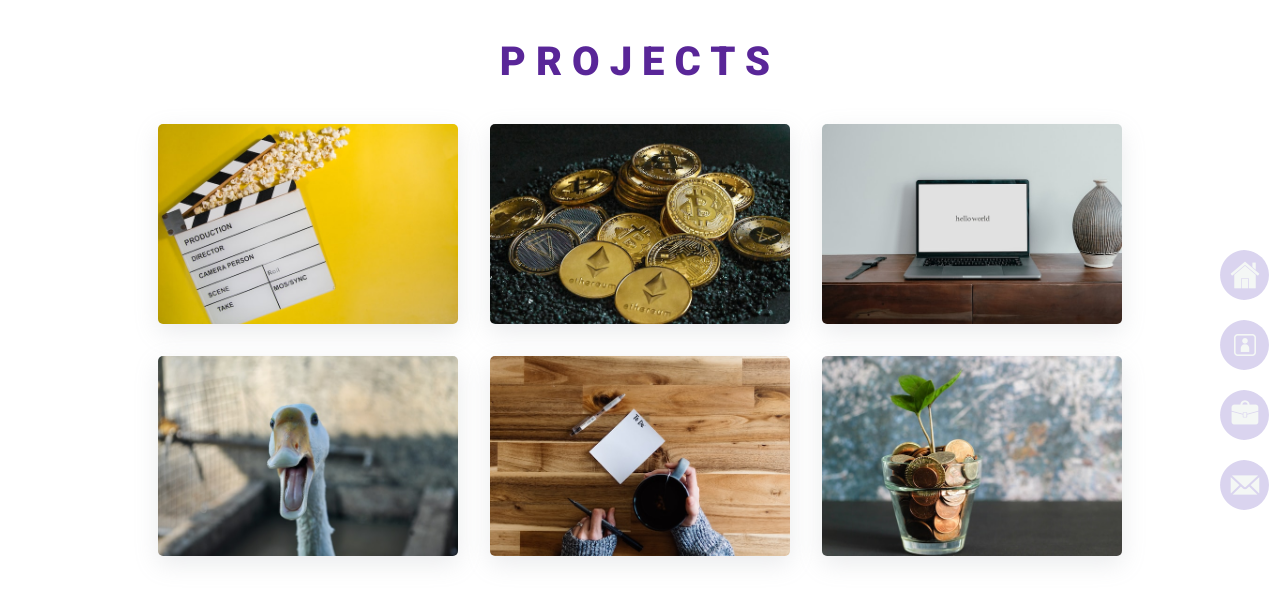
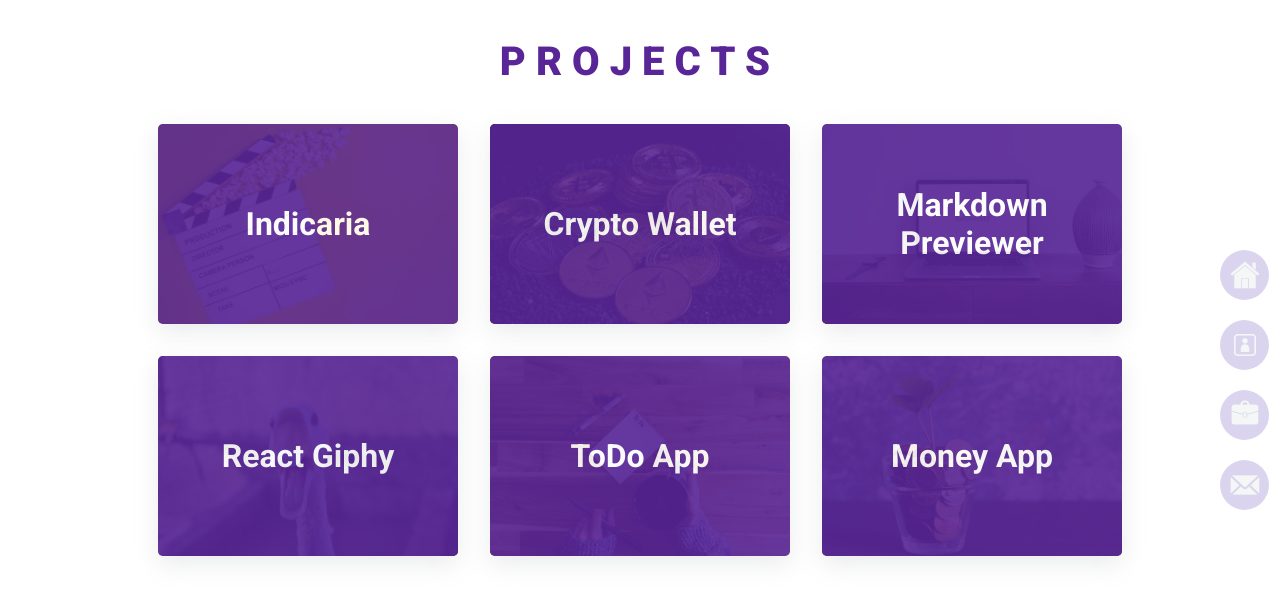
Before and after one commit to JuliaFSO/portfolio-2.2, a React (Vite) app: page /projects in a window 1280 px wide. Shown: the top 600 px of the page. Built offline with nearby package versions, Linux system fonts and the light colour scheme.

Commit message:
Update projects.css

```diff
--- a/src/components/projects/projects.css
+++ b/src/components/projects/projects.css
@@ -244,6 +244,12 @@
   height: 300px;
 }
 
+@media (hover: none) {
+  .overlay {
+    opacity: 0.9;
+  }
+}
+
 @media (min-width: 100px) and (max-width: 575px) {
 .projects_container {
   display: flex;
```
